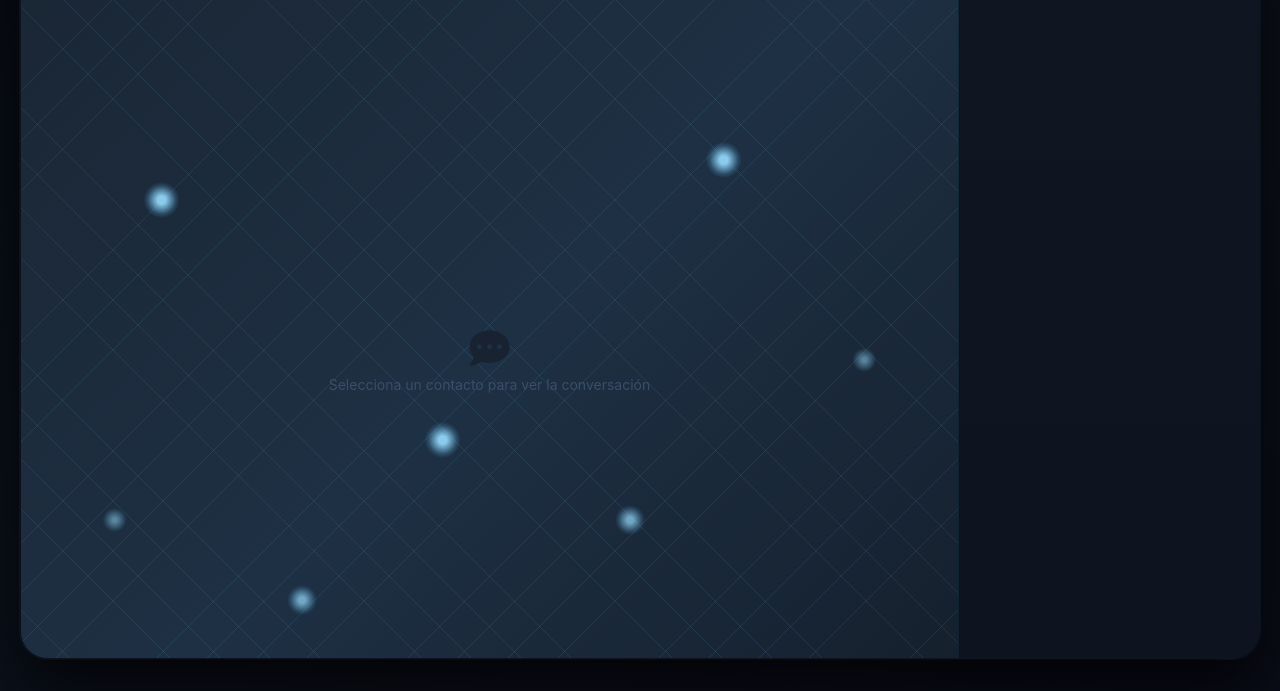
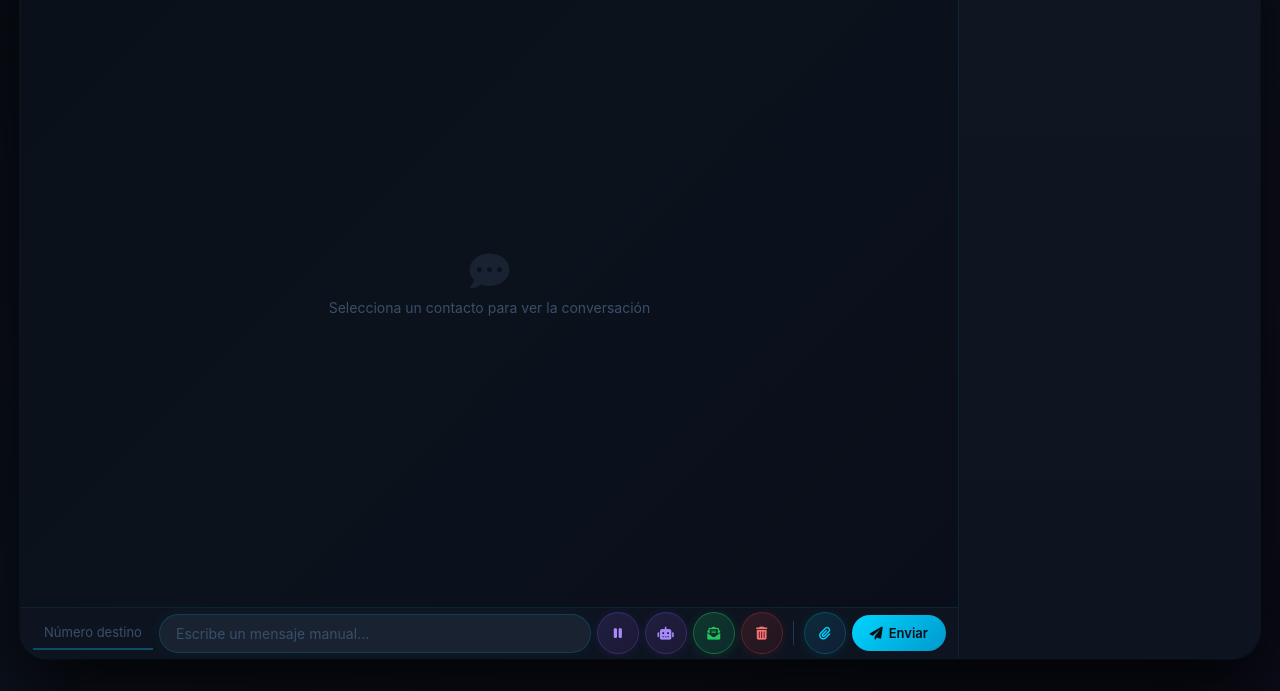
Before and after one commit to antiguament/bot-test_nexus_02_320595, a website: page public/index.html in a window 1280 px wide. Shown: the part 109-800 px from the top of the page. Drawn offline with nearby package versions, Linux system fonts and the light colour scheme; no server answers.

Commit message:
fix: restore dark theme messages background, remove broken CSS neural network pattern

```diff
--- a/public/index.html
+++ b/public/index.html
@@ -338,66 +338,8 @@ background-size: 100% 100%, 100% 100%, 100% 100%, 100% 100%, 100% 100%, 100% 100
             background: linear-gradient(180deg, #0f1622 0%, #0d1420 100%);
         }
         [data-theme="dark"] .messages {
-
-
-
-
-     background:
-        /* Neuronas principales */
-        radial-gradient(circle at 15% 30%, rgba(150, 220, 255, 0.9) 4px, rgba(100, 200, 255, 0.2) 14px, transparent 18px),
-        radial-gradient(circle at 45% 60%, rgba(150, 220, 255, 0.9) 4px, rgba(100, 200, 255, 0.2) 14px, transparent 18px),
-        radial-gradient(circle at 75% 25%, rgba(150, 220, 255, 0.9) 4px, rgba(100, 200, 255, 0.2) 14px, transparent 18px),
-        radial-gradient(circle at 30% 80%, rgba(150, 220, 255, 0.7) 3px, rgba(100, 200, 255, 0.15) 12px, transparent 15px),
-        radial-gradient(circle at 65% 70%, rgba(150, 220, 255, 0.7) 3px, rgba(100, 200, 255, 0.15) 12px, transparent 15px),
-        radial-gradient(circle at 90% 50%, rgba(150, 220, 255, 0.5) 2px, rgba(100, 200, 255, 0.1) 10px, transparent 12px),
-        radial-gradient(circle at 10% 70%, rgba(150, 220, 255, 0.5) 2px, rgba(100, 200, 255, 0.1) 10px, transparent 12px),
-
-        /* Malla de conexiones */
-        repeating-linear-gradient(45deg,
-            transparent,
-            transparent 35px,
-            rgba(130, 210, 255, 0.1) 35px,
-            rgba(130, 210, 255, 0.1) 35.5px
-        ),
-        repeating-linear-gradient(-45deg,
-            transparent,
-            transparent 35px,
-            rgba(130, 210, 255, 0.1) 35px,
-            rgba(130, 210, 255, 0.1) 35.5px
-        ),
-
-        /* Gradiente oscuro */
-        linear-gradient(135deg, #1a2634 0%, #1e3044 50%, #141e2a 100%);
-
-    background-size:
-        100% 100%,  /* neuronas */
-        100% 100%,  /* neuronas */
-        100% 100%,  /* neuronas */
-        100% 100%,  /* neuronas */
-        100% 100%,  /* neuronas */
-        100% 100%,  /* neuronas */
-        100% 100%,  /* neuronas */
-        100% 100%,  /* malla 45deg */
-        100% 100%,  /* malla -45deg */
-        100% 100%;  /* gradiente */
-
-    min-height: 100vh;
-    width: 100%;
-}
-
-
-
-
-
-
-
-
-
-
-
-
-
-
+            background: linear-gradient(135deg, #09101a 0%, #0b121c 50%, #0a0e1a 100%);
+        }
         [data-theme="dark"] .sidebar-contact-item:hover {
             background: linear-gradient(135deg, rgba(0,212,255,0.1) 0%, rgba(168,85,247,0.06) 100%);
             border-color: rgba(0,212,255,0.2);
```
